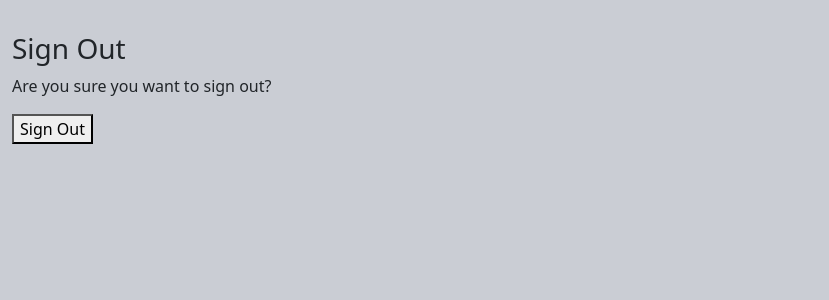
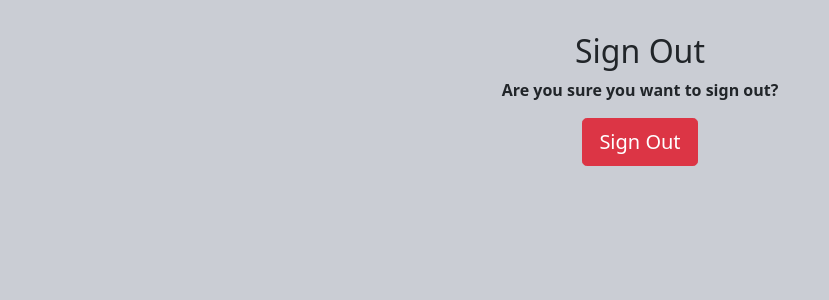
Before and after one commit to Cezary-Nakielski/Project-Four-Forumbus, a Django app: page /accounts/logout/ in a window 1280 px wide. Shown: the part 100-400 px from the top of the page, without its empty margins (0-829 px from the left). Run offline with Django 3.2, Linux system fonts and the light colour scheme; the visitor is signed in with stand-in values (Sample User, id 1); some web fonts are replaced.

Commit message:
STYLE: Style logout.html

```diff
--- a/templates/account/logout.html
+++ b/templates/account/logout.html
@@ -7,22 +7,22 @@
 {% block content %}
 
 <div class="container-fluid">
-  <div class="row">
-    <div class="col">
-      <h3>{% trans "Sign Out" %}</h3>
+  <div class="row justify-content-center">
+    <div class="col-6 text-center">
+      <h2>{% trans "Sign Out" %}</h2>
 
-      <p>{% trans 'Are you sure you want to sign out?' %}</p>
+      <strong><p>{% trans 'Are you sure you want to sign out?' %}</p></strong>
     </div>
   </div>
-  <div class="row">
-    <div class="col">
+  <div class="row justify-content-center">
+    <div class="col-6 text-center">
 
       <form method="post" action="{% url 'account_logout' %}">
         {% csrf_token %}
         {% if redirect_field_value %}
         <input type="hidden" name="{{ redirect_field_name }}" value="{{ redirect_field_value }}" />
         {% endif %}
-        <button type="submit">{% trans 'Sign Out' %}</button>
+        <button class="btn btn-lg btn-danger" type="submit">{% trans 'Sign Out' %}</button>
       </form>
     </div>
   </div>
```
